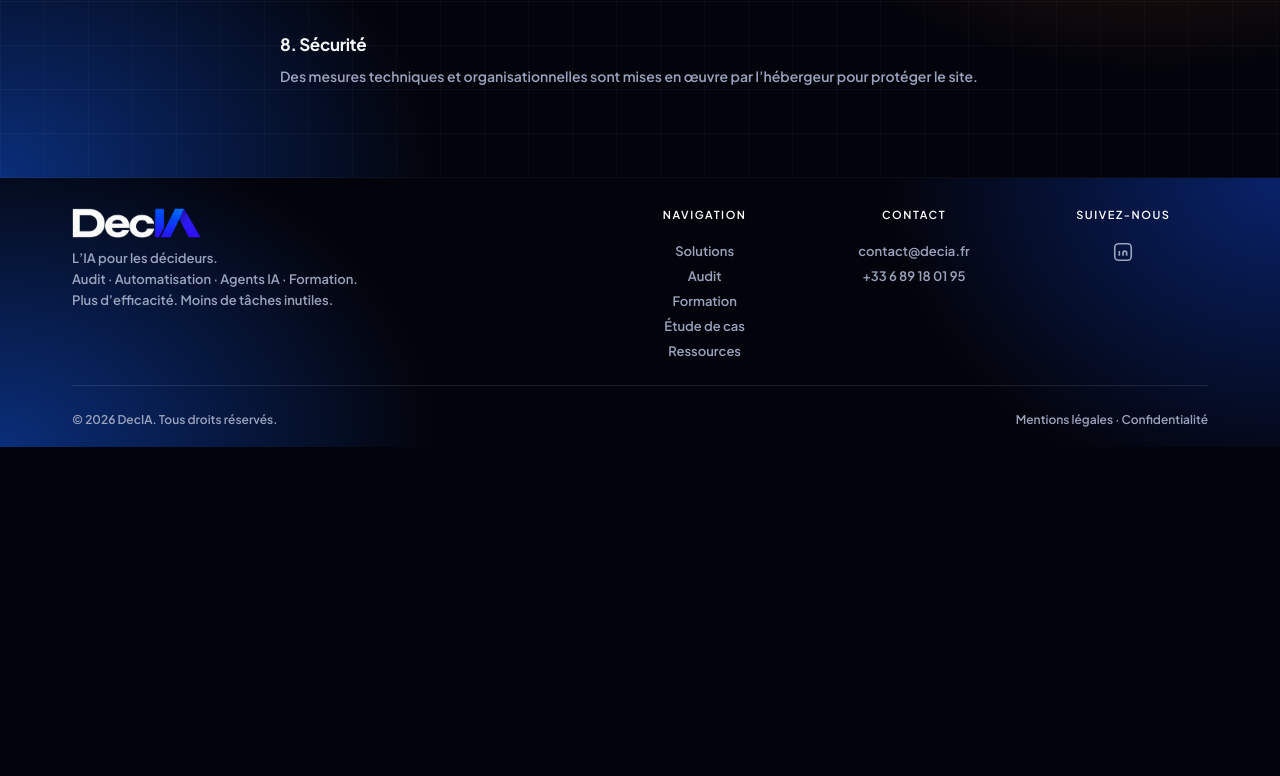
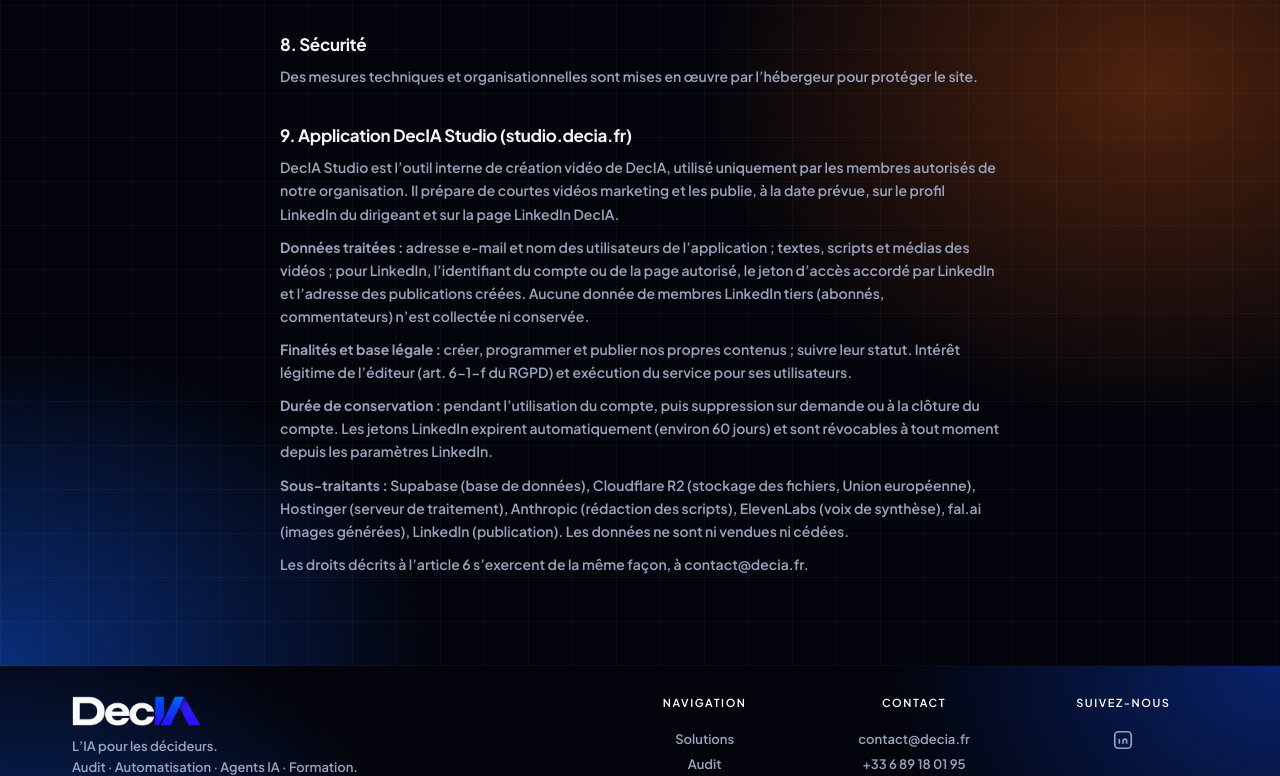
Before and after one commit to EasyriderZ/site-decia, a plain HTML site: page confidentialite.html in a window 1280 px wide. Shown: the part 1410-2186 px from the top of the page. Before the commit the page ends 1857 px from the top, so only its background shows below. Drawn offline with Linux system fonts and the light colour scheme.

Commit message:
Add files via upload

```diff
--- a/confidentialite.html
+++ b/confidentialite.html
@@ -56,7 +56,7 @@
     </div>
 
     <div class="legal rv" style="margin-top:80px">
-      <p class="legal-meta">Dernière mise à jour : 19 septembre 2026</p>
+      <p class="legal-meta">Dernière mise à jour : 19 novembre 2026</p>
 
       <div class="legal-block">
         <h2>1. Responsable du traitement</h2>
@@ -101,6 +101,16 @@
         <p>Des mesures techniques et organisationnelles sont mises en œuvre par l’hébergeur pour protéger le site.</p>
       </div>
 
+      <div class="legal-block">
+        <h2>9. Application DecIA Studio (studio.decia.fr)</h2>
+        <p>DecIA Studio est l’outil interne de création vidéo de DecIA, utilisé uniquement par les membres autorisés de notre organisation. Il prépare de courtes vidéos marketing et les publie, à la date prévue, sur le profil LinkedIn du dirigeant et sur la page LinkedIn DecIA.</p>
+        <p><strong>Données traitées :</strong> adresse e-mail et nom des utilisateurs de l’application ; textes, scripts et médias des vidéos ; pour LinkedIn, l’identifiant du compte ou de la page autorisé, le jeton d’accès accordé par LinkedIn et l’adresse des publications créées. Aucune donnée de membres LinkedIn tiers (abonnés, commentateurs) n’est collectée ni conservée.</p>
+        <p><strong>Finalités et base légale :</strong> créer, programmer et publier nos propres contenus ; suivre leur statut. Intérêt légitime de l’éditeur (art. 6-1-f du RGPD) et exécution du service pour ses utilisateurs.</p>
+        <p><strong>Durée de conservation :</strong> pendant l’utilisation du compte, puis suppression sur demande ou à la clôture du compte. Les jetons LinkedIn expirent automatiquement (environ 60 jours) et sont révocables à tout moment depuis les paramètres LinkedIn.</p>
+        <p><strong>Sous-traitants :</strong> Supabase (base de données), Cloudflare R2 (stockage des fichiers, Union européenne), Hostinger (serveur de traitement), Anthropic (rédaction des scripts), ElevenLabs (voix de synthèse), fal.ai (images générées), LinkedIn (publication). Les données ne sont ni vendues ni cédées.</p>
+        <p>Les droits décrits à l’article 6 s’exercent de la même façon, à <a href="mailto:contact@decia.fr">contact@decia.fr</a>.</p>
+      </div>
+
     </div>
   </div>
 </section>
```
